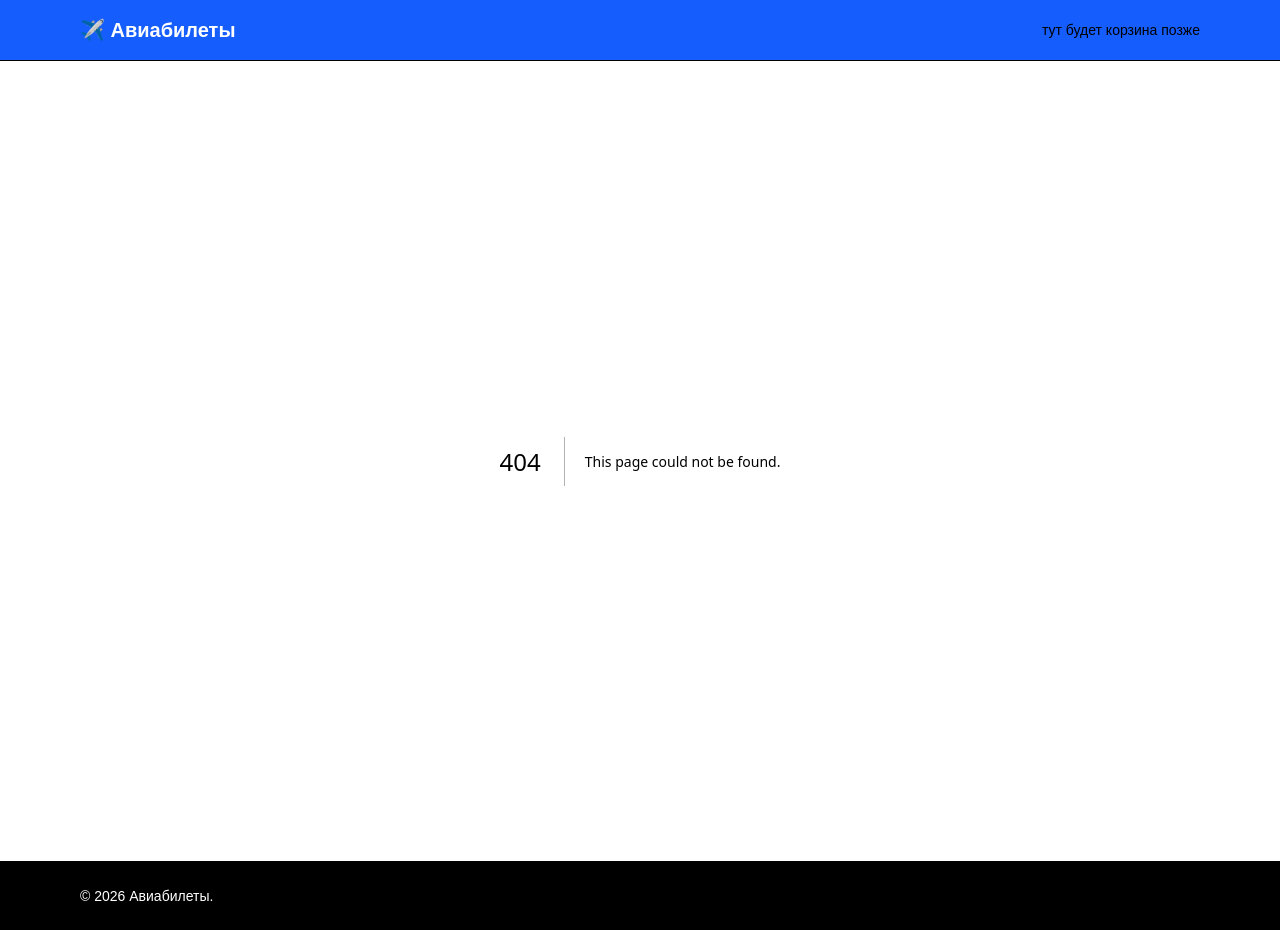
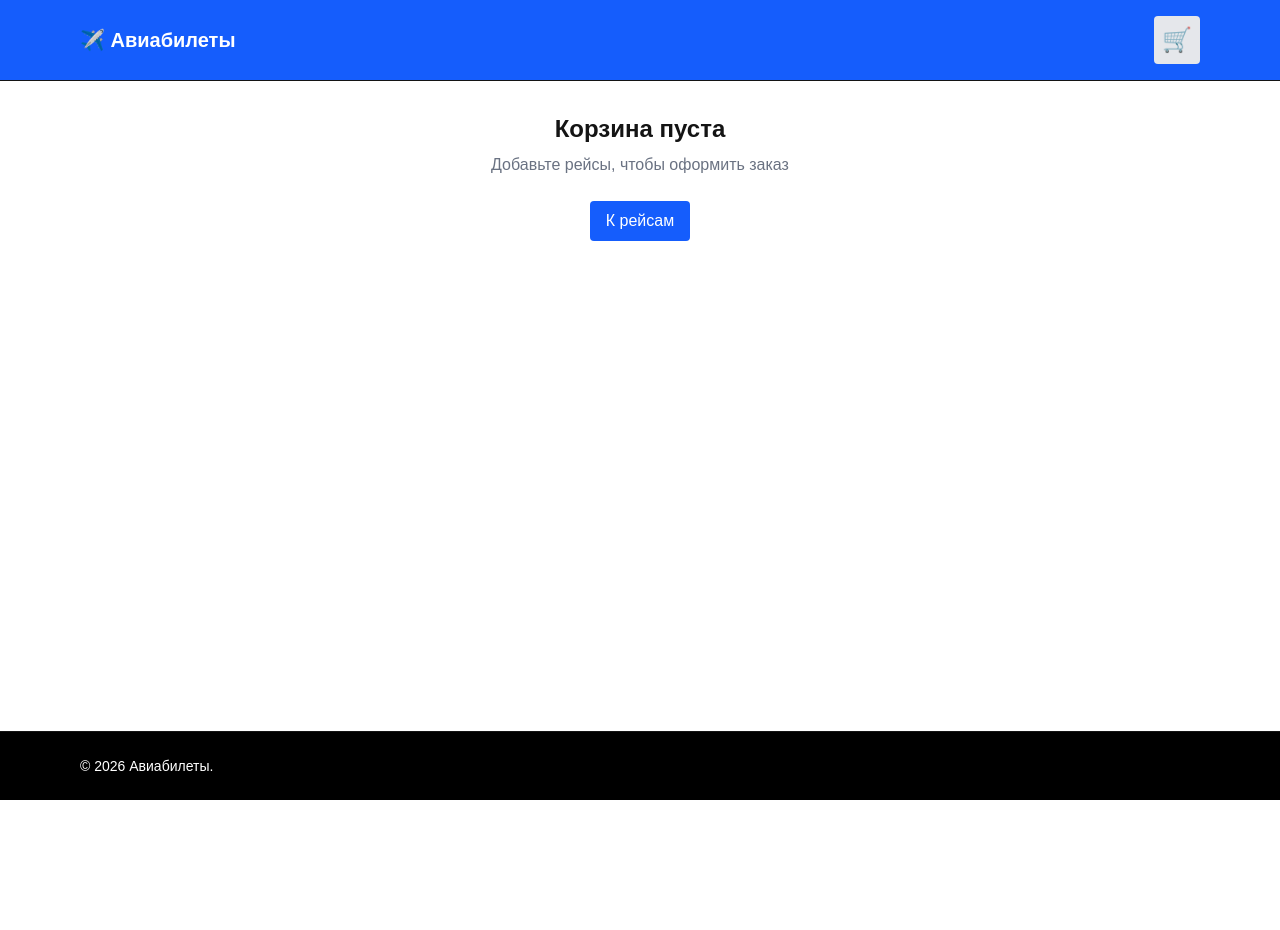
Before and after one commit to rizoom3-max/flights-app, a Next.js app: page /cart in a window 1280 px wide. Before the commit this address had no page. After the commit the page ends 800 px from the top, so only its background shows below. Built offline with nearby package versions, Linux system fonts and the light colour scheme.

Commit message:
добавлена функция добавления в корзину, сама корзина, анимация корзины, страница корзины и логика подсчета

```diff
--- /dev/null
+++ b/app/cart/page.tsx
@@ -0,0 +1,84 @@
+'use client';
+
+import Link from 'next/link';
+import { useCart } from '../context/CartContext';
+
+function formatPrice(price: number) {
+  return new Intl.NumberFormat('ru-RU').format(price) + ' ₽';
+}
+
+export default function CartPage() {
+  const { items, removeItem, total, clear } = useCart();
+
+  function handleCheckout() {
+    if (items.length === 0) return;
+    alert('Заказ оформлен! Спасибо за покупку.');
+    clear();
+  }
+
+  if (items.length === 0) {
+    return (
+      <div className="mx-auto max-w-3xl p-8 text-center">
+        <h1 className="text-2xl font-bold">Корзина пуста</h1>
+        <p className="mt-2 text-gray-500">
+          Добавьте рейсы, чтобы оформить заказ
+        </p>
+        <Link
+          href="/"
+          className="mt-6 inline-block rounded bg-blue-600 px-4 py-2 text-white hover:bg-blue-700"
+        >
+          К рейсам
+        </Link>
+      </div>
+    );
+  }
+
+  return (
+    <div className="mx-auto max-w-3xl p-8">
+      <h1 className="text-3xl font-bold">Корзина</h1>
+
+      <div className="mt-6 flex flex-col gap-3">
+        {items.map((flight) => (
+          <div
+            key={flight.id}
+            className="flex items-center justify-between rounded-lg border bg-white p-4"
+          >
+            <div>
+              <div className="font-semibold">
+                {flight.from} → {flight.to}
+              </div>
+              <div className="text-sm text-gray-500">
+                {flight.airline} · {flight.departure}
+              </div>
+            </div>
+            <div className="flex items-center gap-4">
+              <div className="font-bold text-blue-600">
+                {formatPrice(flight.price)}
+              </div>
+              <button
+                onClick={() => removeItem(flight.id)}
+                className="text-sm text-red-600 hover:underline"
+              >
+                Удалить
+              </button>
+            </div>
+          </div>
+        ))}
+      </div>
+
+      <div className="mt-6 flex items-center justify-between rounded-lg bg-gray-50 p-4">
+        <div className="text-lg font-semibold">Итого:</div>
+        <div className="text-2xl font-bold text-blue-600">
+          {formatPrice(total)}
+        </div>
+      </div>
+
+      <button
+        onClick={handleCheckout}
+        className="mt-4 w-full rounded bg-blue-600 py-3 font-semibold text-white hover:bg-blue-700"
+      >
+        Оформить заказ
+      </button>
+    </div>
+  );
+}
--- /dev/null
+++ b/app/components/AddToCartButton.tsx
@@ -0,0 +1,38 @@
+'use client';
+
+import { useState } from 'react';
+import type { Flight } from '../types/flight';
+import { useCart } from '../context/CartContext';
+
+export default function AddToCartButton({ flight }: { flight: Flight }) {
+  const { addItem, items } = useCart();
+  const [added, setAdded] = useState(false);
+
+  const inCart = items.some((f) => f.id === flight.id);
+
+  function handleClick() {
+    if (inCart) return;
+    addItem(flight);
+    setAdded(true);
+    setTimeout(() => setAdded(false), 800);
+  }
+
+  if (inCart) {
+    return (
+      <span className="rounded bg-green-100 px-4 py-1.5 text-sm font-medium text-green-700">
+        ✓ В корзине
+      </span>
+    );
+  }
+
+  return (
+    <button
+      onClick={handleClick}
+      className={`rounded px-4 py-1.5 text-sm font-medium text-white transition ${
+        added ? 'bg-green-600' : 'bg-blue-600 hover:bg-blue-700'
+      }`}
+    >
+      {added ? '✓ Добавлено' : 'В корзину'}
+    </button>
+  );
+}
--- a/app/components/FlightCard.tsx
+++ b/app/components/FlightCard.tsx
@@ -1,4 +1,4 @@
-import Link from 'next/link';
+import AddToCartButton from './AddToCartButton';
 import type { Flight } from '../types/flight';
 
 function formatPrice(price: number) {
@@ -37,12 +37,7 @@ export default function FlightCard({ flight }: { flight: Flight }) {
           <div className="text-xl font-bold text-blue-600">
             {formatPrice(flight.price)}
           </div>
-          <Link
-            href={`/flights/${flight.id}`}
-            className="rounded bg-blue-600 px-4 py-1.5 text-sm font-medium text-white hover:bg-blue-700"
-          >
-            Выбрать
-          </Link>
+          <AddToCartButton flight={flight} />
         </div>
       </div>
     </div>
--- a/app/components/Header.tsx
+++ b/app/components/Header.tsx
@@ -1,6 +1,23 @@
+'use client';
+
 import Link from 'next/link';
+import { useEffect, useRef, useState } from 'react';
+import { useCart } from '../context/CartContext';
 
 export default function Header() {
+  const { count } = useCart();
+  const [animate, setAnimate] = useState(false);
+  const prevCount = useRef(count);
+
+  useEffect(() => {
+    if (count > prevCount.current) {
+      setAnimate(true);
+      const t = setTimeout(() => setAnimate(false), 300);
+      return () => clearTimeout(t);
+    }
+    prevCount.current = count;
+  }, [count]);
+
   return (
     <header className="border-b bg-blue-600">
       <div className="mx-auto flex max-w-6xl items-center justify-between px-4 py-4">
@@ -8,9 +25,22 @@ export default function Header() {
           ✈️ Авиабилеты
         </Link>
 
-        <nav className="flex gap-6 text-sm">
-          тут будет корзина позже
-        </nav>
+        <Link
+          href="/cart"
+          className="relative rounded p-2 bg-gray-200"
+          aria-label="Корзина"
+        >
+          <span className="text-2xl">🛒</span>
+          {count > 0 && (
+            <span
+              className={`absolute -right-1 -top-1 flex h-5 w-5 items-center justify-center rounded-full bg-white text-xs font-bold text-black ${
+                animate ? 'animate-pop' : ''
+              }`}
+            >
+              {count}
+            </span>
+          )}
+        </Link>
       </div>
     </header>
   );
--- /dev/null
+++ b/app/context/CartContext.tsx
@@ -0,0 +1,78 @@
+'use client';
+
+import {
+  createContext,
+  useContext,
+  useEffect,
+  useState,
+  type ReactNode,
+} from 'react';
+import type { Flight } from '../types/flight';
+
+type CartContextValue = {
+  items: Flight[];
+  addItem: (flight: Flight) => void;
+  removeItem: (id: number) => void;
+  clear: () => void;
+  total: number;
+  count: number;
+};
+
+const CartContext = createContext<CartContextValue | null>(null);
+
+const STORAGE_KEY = 'cart';
+
+export function CartProvider({ children }: { children: ReactNode }) {
+  const [items, setItems] = useState<Flight[]>([]);
+  const [hydrated, setHydrated] = useState(false);
+
+  // 1. При первом рендере — читаем localStorage
+  useEffect(() => {
+    try {
+      const raw = localStorage.getItem(STORAGE_KEY);
+      if (raw) setItems(JSON.parse(raw));
+    } catch {
+      // если данные битые — игнорируем
+    }
+    setHydrated(true);
+  }, []);
+
+  // 2. При любом изменении items — пишем в localStorage
+  useEffect(() => {
+    if (!hydrated) return;
+    localStorage.setItem(STORAGE_KEY, JSON.stringify(items));
+  }, [items, hydrated]);
+
+  function addItem(flight: Flight) {
+    setItems((prev) => {
+      // если уже есть — не добавляем
+      if (prev.some((f) => f.id === flight.id)) return prev;
+      return [...prev, flight];
+    });
+  }
+
+  function removeItem(id: number) {
+    setItems((prev) => prev.filter((f) => f.id !== id));
+  }
+
+  function clear() {
+    setItems([]);
+  }
+
+  const total = items.reduce((sum, f) => sum + f.price, 0);
+  const count = items.length;
+
+  return (
+    <CartContext.Provider
+      value={{ items, addItem, removeItem, clear, total, count }}
+    >
+      {children}
+    </CartContext.Provider>
+  );
+}
+
+export function useCart() {
+  const ctx = useContext(CartContext);
+  if (!ctx) throw new Error('useCart must be used within CartProvider');
+  return ctx;
+}
--- a/app/globals.css
+++ b/app/globals.css
@@ -24,3 +24,14 @@ body {
   color: var(--foreground);
   font-family: Arial, Helvetica, sans-serif;
 }
+
+/*Анимация корзины*/
+@keyframes pop {
+  0% { transform: scale(1); }
+  50% { transform: scale(1.4); }
+  100% { transform: scale(1); }
+}
+
+.animate-pop {
+  animation: pop 0.3s ease-in-out;
+}
--- a/app/layout.tsx
+++ b/app/layout.tsx
@@ -3,6 +3,7 @@ import { Geist, Geist_Mono } from 'next/font/google';
 import './globals.css';
 import Header from './components/Header';
 import Footer from './components/Footer';
+import { CartProvider } from './context/CartContext';
 
 const geistSans = Geist({ variable: '--font-geist-sans', subsets: ['latin'] });
 const geistMono = Geist_Mono({ variable: '--font-geist-mono', subsets: ['latin'] });
@@ -17,12 +18,12 @@ export default function RootLayout({
 }: Readonly<{ children: React.ReactNode }>) {
   return (
     <html lang="ru">
-      <body
-        className={`${geistSans.variable} ${geistMono.variable} antialiased flex min-h-screen flex-col`}
-      >
+      <body className={`${geistSans.variable} ${geistMono.variable} antialiased flex min-h-screen flex-col`}>
+        <CartProvider>
         <Header />
         <main className="flex-1">{children}</main>
         <Footer />
+        </CartProvider>
       </body>
     </html>
   );
```
